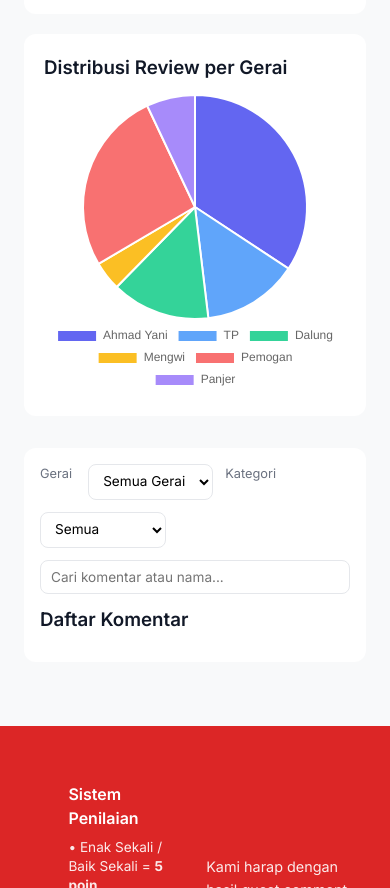
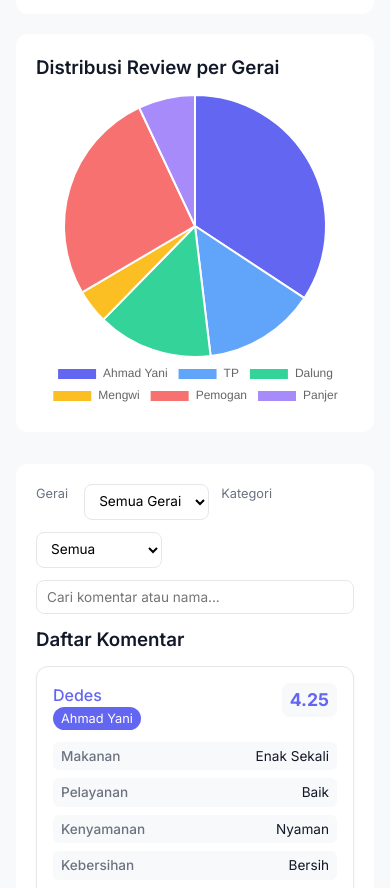
Before and after one commit to Kaiser117450/data-guest-comment, a plain HTML site: page index.html in a window 390 px wide. Shown: the part 911-1799 px from the top of the page. Drawn offline with nearby package versions, Linux system fonts and the light colour scheme.

Commit message:
ux mobile

```diff
--- a/index.html
+++ b/index.html
@@ -48,32 +48,22 @@
         td { font-size:.85rem; }
         .table-wrap { background: var(--card-bg); border-radius: var(--radius); padding:20px; overflow:auto; }
         .tag { background:var(--bg); border:1px solid #e5e7eb; padding:2px 6px; border-radius:6px; font-size:.75rem; color:var(--muted); }
-
-        /* Mobile-friendly table */
+        /* Responsive table for mobile */
+        .mobile-table { display: none; }
+        .desktop-table { display: block; }
         @media(max-width:768px){
             .chart-grid{grid-template-columns:1fr;}
-            .table-wrap { padding: 16px; overflow: visible; }
             .desktop-table { display: none; }
-            .mobile-cards { display: block; }
+            .mobile-table { display: block; }
+            .mobile-comment-card {
+                background: var(--card-bg);
+                border: 1px solid #e5e7eb;
+                border-radius: var(--radius);
+                padding: 16px;
+                margin-bottom: 12px;
+                box-shadow: 0 1px 3px rgba(0,0,0,.05);
             }
-        @media(min-width:769px){
-            .mobile-cards { display: none; }
-            .desktop-table { display: table; }
-        }
-
-        /* Mobile card styles */
-        .mobile-cards {
-            display: none;
-            gap: 16px;
-        }
-        .comment-card {
-            background: #f8fafc;
-            border: 1px solid #e2e8f0;
-            border-radius: 12px;
-            padding: 16px;
-            margin-bottom: 16px;
-        }
-        .comment-card .header {
+            .mobile-comment-header {
                 display: flex;
                 justify-content: space-between;
                 align-items: flex-start;
@@ -81,57 +71,59 @@
                 flex-wrap: wrap;
                 gap: 8px;
             }
-        .comment-card .customer-info h4 {
+            .mobile-comment-name {
                 font-weight: 600;
-            font-size: 1rem;
-            margin-bottom: 4px;
+                color: var(--primary);
             }
-        .comment-card .customer-info p {
-            font-size: 0.85rem;
-            color: var(--muted);
-            margin-bottom: 2px;
-        }
-        .comment-card .score {
+            .mobile-comment-gerai {
+                font-size: 0.8rem;
                 background: var(--primary);
                 color: white;
-            padding: 4px 12px;
-            border-radius: 20px;
-            font-weight: 600;
-            font-size: 0.9rem;
-            min-width: 60px;
+                padding: 2px 8px;
+                border-radius: 12px;
+            }
+            .mobile-comment-score {
+                font-size: 1.1rem;
+                font-weight: 700;
+                color: var(--primary);
                 text-align: center;
+                background: var(--bg);
+                padding: 4px 8px;
+                border-radius: 8px;
+                min-width: 50px;
             }
-        .comment-card .ratings {
+            .mobile-comment-ratings {
                 display: grid;
                 grid-template-columns: 1fr 1fr;
                 gap: 8px;
                 margin-bottom: 12px;
+                font-size: 0.85rem;
             }
-        .comment-card .rating-item {
-            background: white;
-            padding: 8px 12px;
-            border-radius: 8px;
-            border: 1px solid #e2e8f0;
+            .mobile-rating-item {
+                display: flex;
+                justify-content: space-between;
+                padding: 4px 8px;
+                background: var(--bg);
+                border-radius: 6px;
             }
-        .comment-card .rating-item .label {
-            font-size: 0.75rem;
+            .mobile-rating-label {
                 color: var(--muted);
-            text-transform: uppercase;
-            font-weight: 600;
-            margin-bottom: 2px;
-        }
-        .comment-card .rating-item .value {
-            font-size: 0.85rem;
                 font-weight: 500;
             }
-        .comment-card .comment-text {
-            background: white;
+            .mobile-comment-text {
+                background: #f8fafc;
                 padding: 12px;
                 border-radius: 8px;
-            border: 1px solid #e2e8f0;
                 font-size: 0.9rem;
                 line-height: 1.4;
-            color: #374151;
+                color: var(--text);
+                border-left: 3px solid var(--primary);
+            }
+            .mobile-comment-address {
+                font-size: 0.8rem;
+                color: var(--muted);
+                margin-top: 8px;
+            }
         }
             /* Toolbar */
         .toolbar {display:flex;gap:12px;flex-wrap:wrap;margin-bottom:12px;}
@@ -250,6 +242,29 @@
             h1{font-size:1.5rem}
             .card .big{font-size:1.4rem}
             th,td{padding:8px}
+            .container { padding: 16px; }
+            /* Footer responsive */
+            footer .container > div:first-child {
+                grid-template-columns: 1fr !important;
+                gap: 20px !important;
+                text-align: center;
+            }
+            footer .container > div:first-child > div:first-child {
+                justify-content: center;
+            }
+            .mobile-comment-ratings {
+                grid-template-columns: 1fr !important;
+            }
+            .easter-egg {
+                margin: 20px;
+                padding: 20px;
+                width: calc(100% - 40px);
+                max-width: 300px;
+            }
+            .easter-egg img {
+                width: 80px;
+                height: 80px;
+            }
         }
     </style>
 </head>
@@ -296,7 +311,8 @@
         <h3 style="margin-bottom:12px;font-weight:600;">Daftar Komentar</h3>
 
         <!-- Desktop Table -->
-        <table id="tblReviews" class="desktop-table">
+        <div class="desktop-table">
+            <table id="tblReviews">
                 <thead>
                     <tr>
                         <th>Gerai</th>
@@ -312,9 +328,10 @@
                 </thead>
                 <tbody></tbody>
             </table>
+        </div>
 
         <!-- Mobile Cards -->
-        <div id="mobileCards" class="mobile-cards"></div>
+        <div class="mobile-table" id="mobileComments"></div>
     </div>
 </div>
 
@@ -453,7 +470,7 @@ function table(rows){
   }).join('');
 
   // Mobile cards
-  const mobileContainer = document.getElementById('mobileCards');
+  const mobileContainer = document.getElementById('mobileComments');
   mobileContainer.innerHTML = rows.map(r => {
     // Find phone number from csvData
     let phoneNumber = '';
@@ -471,41 +488,42 @@ function table(rows){
     const tooltipText = phoneNumber ? `📞 ${phoneNumber}` : '📞 Tidak ada nomor';
 
     return `
-      <div class="comment-card">
-        <div class="header">
-          <div class="customer-info">
-            <h4>
+      <div class="mobile-comment-card">
+        <div class="mobile-comment-header">
+          <div>
+            <div class="mobile-comment-name">
               <span class="customer-name">
                 ${r.nama}
                 <span class="tooltip">${tooltipText}</span>
               </span>
-            </h4>
-            <p>📍 ${r.alamat}</p>
-            <p>🏪 ${r.gerai}</p>
             </div>
-          <div class="score">${r.avg}</div>
+            <div class="mobile-comment-gerai">${r.gerai}</div>
+          </div>
+          <div class="mobile-comment-score">${r.avg}</div>
         </div>
 
-        <div class="ratings">
-          <div class="rating-item">
-            <div class="label">Makanan</div>
-            <div class="value">${r.makanan}</div>
+        <div class="mobile-comment-ratings">
+          <div class="mobile-rating-item">
+            <span class="mobile-rating-label">Makanan</span>
+            <span>${r.makanan}</span>
           </div>
-          <div class="rating-item">
-            <div class="label">Pelayanan</div>
-            <div class="value">${r.pelayanan}</div>
+          <div class="mobile-rating-item">
+            <span class="mobile-rating-label">Pelayanan</span>
+            <span>${r.pelayanan}</span>
           </div>
-          <div class="rating-item">
-            <div class="label">Kenyamanan</div>
-            <div class="value">${r.kenyamanan}</div>
+          <div class="mobile-rating-item">
+            <span class="mobile-rating-label">Kenyamanan</span>
+            <span>${r.kenyamanan}</span>
           </div>
-          <div class="rating-item">
-            <div class="label">Kebersihan</div>
-            <div class="value">${r.kebersihan}</div>
+          <div class="mobile-rating-item">
+            <span class="mobile-rating-label">Kebersihan</span>
+            <span>${r.kebersihan}</span>
           </div>
         </div>
 
-        ${r.komentar ? `<div class="comment-text">💬 ${r.komentar}</div>` : ''}
+        ${r.komentar ? `<div class="mobile-comment-text">${r.komentar}</div>` : ''}
+
+        <div class="mobile-comment-address">📍 ${r.alamat}</div>
       </div>
     `;
   }).join('');
```
Lines whose indentation alone changed are shown as unchanged.
